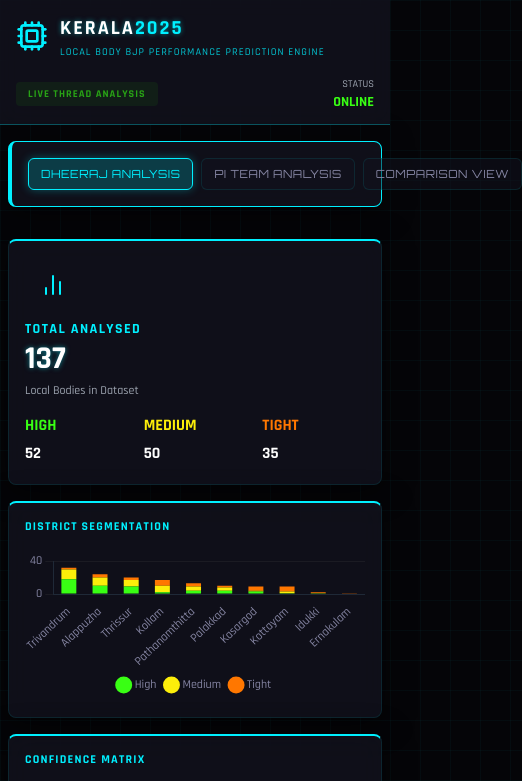
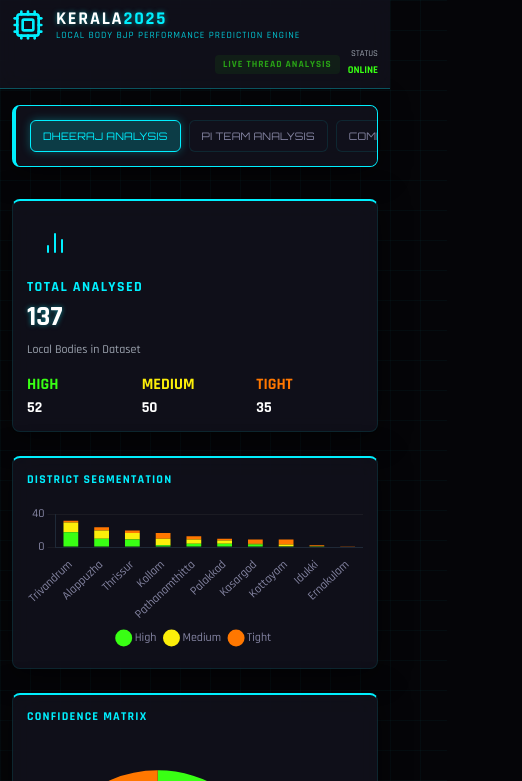
Before and after one commit to oru-pavam-nair/BJPPrediction2025, a plain HTML site: page index.html in a window 390 px wide. Shown: the top 781 px of the page, 522 px wide, since content can reach past the window. Drawn offline with nearby package versions, Linux system fonts and the light colour scheme.

Commit message:
Fix mobile layout - single column cards, compact navbar, scrollable tabs

```diff
--- a/index.html
+++ b/index.html
@@ -219,30 +219,68 @@
 
         /* Mobile-first responsive design */
         @media (max-width: 767px) {
-            nav { padding: 0.75rem 0; }
-            nav > div { padding: 0 1rem !important; flex-wrap: wrap; gap: 1rem; }
-            nav h1 { font-size: 1.25rem !important; }
-            nav .text-xs { font-size: 0.65rem !important; }
-            nav .flex.items-center.gap-4 { width: 100%; justify-content: space-between; margin-left: 0; }
-            nav .flex.items-center.gap-4 > div { font-size: 0.7rem; }
-
-            main { padding: 1rem 0.5rem !important; }
-            .container { padding: 0 1rem !important; }
-
+            /* Navbar compact layout */
+            nav { padding: 0.5rem 0; }
+            nav > div {
+                padding: 0 0.75rem !important;
+                flex-direction: column !important;
+                align-items: flex-start !important;
+                gap: 0.5rem;
+            }
+            nav h1 { font-size: 1.125rem !important; line-height: 1.2 !important; }
+            nav .text-xs { font-size: 0.6rem !important; line-height: 1.2 !important; }
+            nav .flex.items-center.gap-4 {
+                width: 100%;
+                justify-content: flex-end !important;
+                margin-left: 0;
+                gap: 0.5rem !important;
+            }
+            nav .flex.items-center.gap-4 > div:first-child {
+                padding: 0.25rem 0.5rem !important;
+                font-size: 0.6rem !important;
+            }
+            nav .flex.items-center.gap-4 > div:last-child {
+                font-size: 0.6rem !important;
+            }
+            nav .flex.items-center.gap-4 .text-xs { font-size: 0.55rem !important; }
+            nav .flex.items-center.gap-4 .text-sm { font-size: 0.65rem !important; }
+
+            /* Main content */
+            main { padding: 1rem 0.75rem !important; }
+            .container { padding: 0 0.75rem !important; }
+
+            /* Tabs - make scrollable horizontally */
             .tab-button {
-                font-size: 0.7rem !important;
+                font-size: 0.65rem !important;
                 padding: 0.5rem 0.75rem !important;
-                letter-spacing: 0.05em !important;
+                letter-spacing: 0.02em !important;
+                white-space: nowrap !important;
+                min-width: fit-content !important;
             }
 
-            .glass-panel { padding: 1rem !important; }
-
-            .text-5xl { font-size: 2rem !important; }
-            .text-4xl { font-size: 1.75rem !important; }
-            .text-2xl { font-size: 1.25rem !important; }
-            .text-xl { font-size: 1rem !important; }
-
-            .grid { gap: 1rem !important; }
+            section.glass-panel:has(.tab-button) {
+                overflow-x: auto !important;
+                -webkit-overflow-scrolling: touch;
+            }
+
+            /* Glass panels more compact */
+            .glass-panel { padding: 0.875rem !important; }
+
+            /* Typography smaller */
+            .text-5xl { font-size: 1.75rem !important; line-height: 1.2 !important; }
+            .text-4xl { font-size: 1.5rem !important; line-height: 1.2 !important; }
+            .text-2xl { font-size: 1.125rem !important; line-height: 1.2 !important; }
+            .text-xl { font-size: 0.95rem !important; line-height: 1.2 !important; }
+
+            /* Force single column for cards */
+            .grid.grid-cols-1,
+            .grid.md\\:grid-cols-2,
+            .grid.xl\\:grid-cols-3,
+            .grid.lg\\:grid-cols-3,
+            .grid.lg\\:grid-cols-4 {
+                grid-template-columns: 1fr !important;
+                gap: 1rem !important;
+            }
         }
 
         @media (min-width: 640px) {
```
